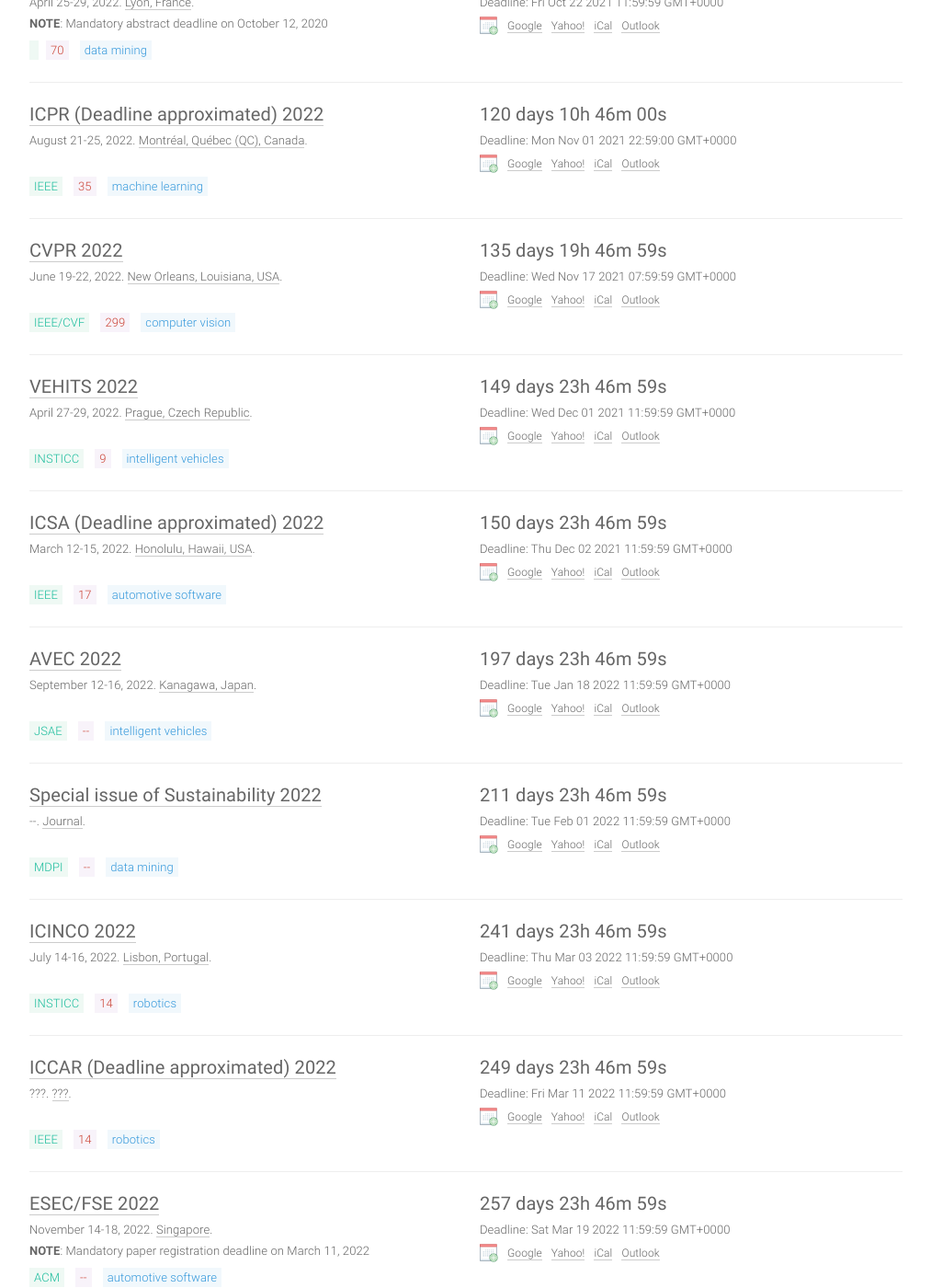
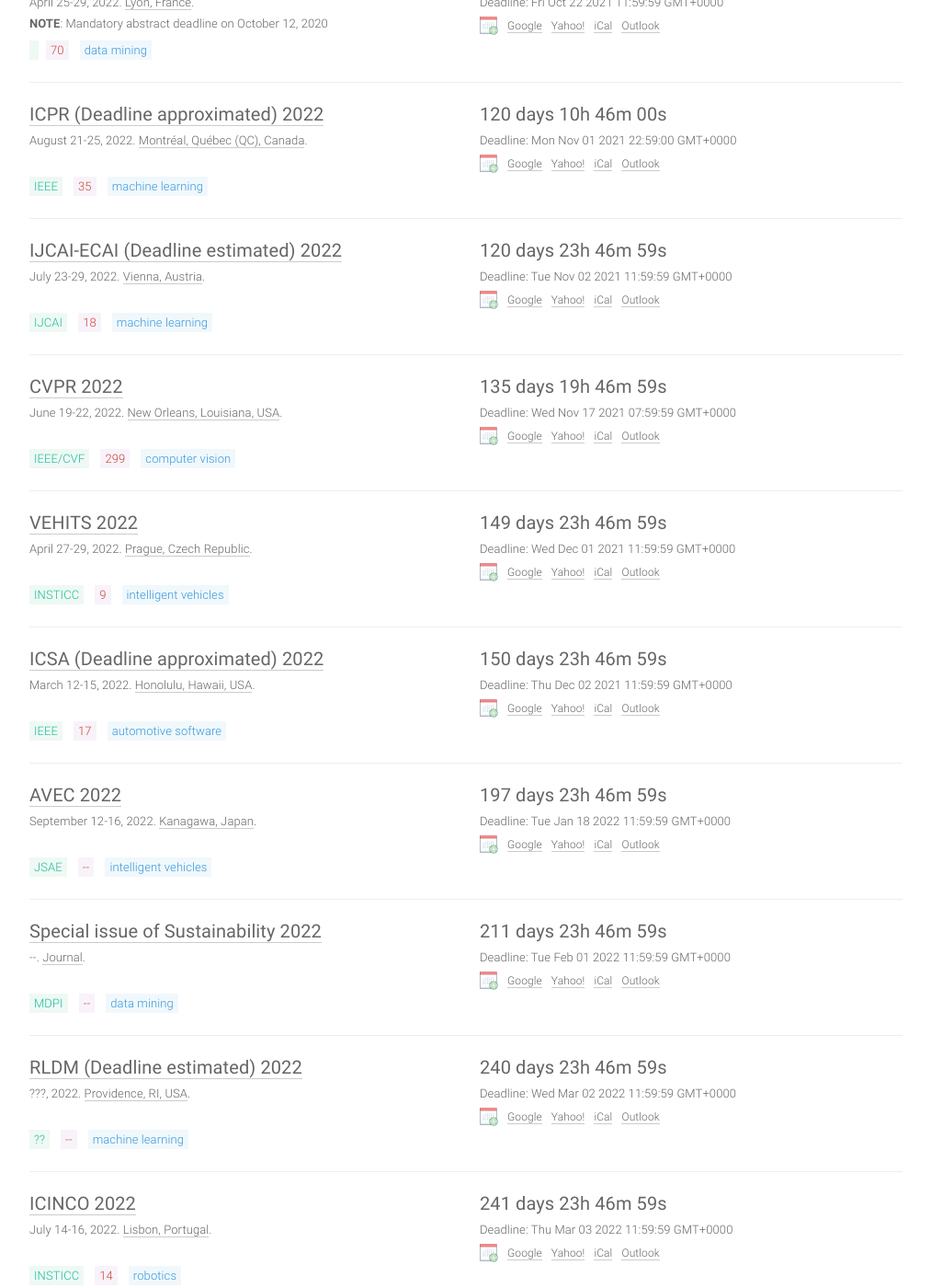
Before and after one commit to paperswithcode/ai-deadlines, a Jekyll site: the page built from index.html, in a window 1280 px wide and 1400 px high, scrolled down 3018 px. Shown: the whole window at 92% size, without its empty margins (133-1146 px from the left). Built offline with Jekyll 4.4.1, drawn with Linux system fonts in a browser that asks for light colours; comment, search, counter and statistics services are not loaded.

Commit message:
Update conferences.yml

```diff
--- a/_data/conferences.yml
+++ b/_data/conferences.yml
@@ -1,4 +1,30 @@
 ---
+- title: IJCAI-ECAI (Deadline estimated)
+  long: European Conference on AI
+  hindex: 18
+  year: 2022
+  id: ecai22
+  link: https://www.ijcai.org/future_conferences
+  deadline: '2021-11-01 23:59:59'
+  timezone: UTC-12
+  date: July 23-29, 2022
+  place: Vienna, Austria
+  sub: ML
+  host: IJCAI
+
+- title: RLDM (Deadline estimated)
+  long: Multidisciplinary Conference on Reinforcement Learning and Decision Making
+  hindex: --
+  year: 2022
+  id: rldm22
+  link: https://www.rldm.org/
+  deadline: '2022-03-01 23:59:59'
+  timezone: UTC-12
+  date: ???, 2022
+  place: Providence, RI, USA
+  sub: ML
+  host: ??
+
 - title: AVEC
   long: International Symposium on Advanced Vehicle Control
   hindex: --
```
